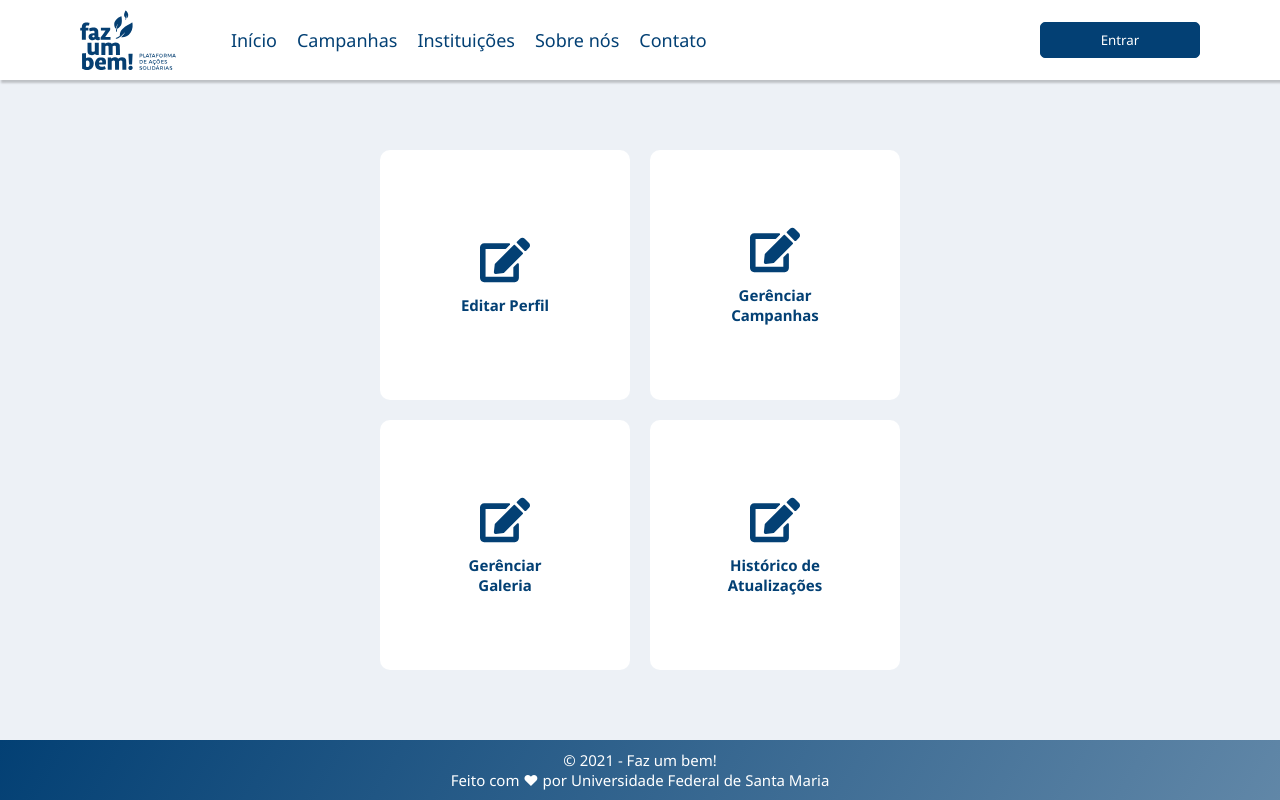
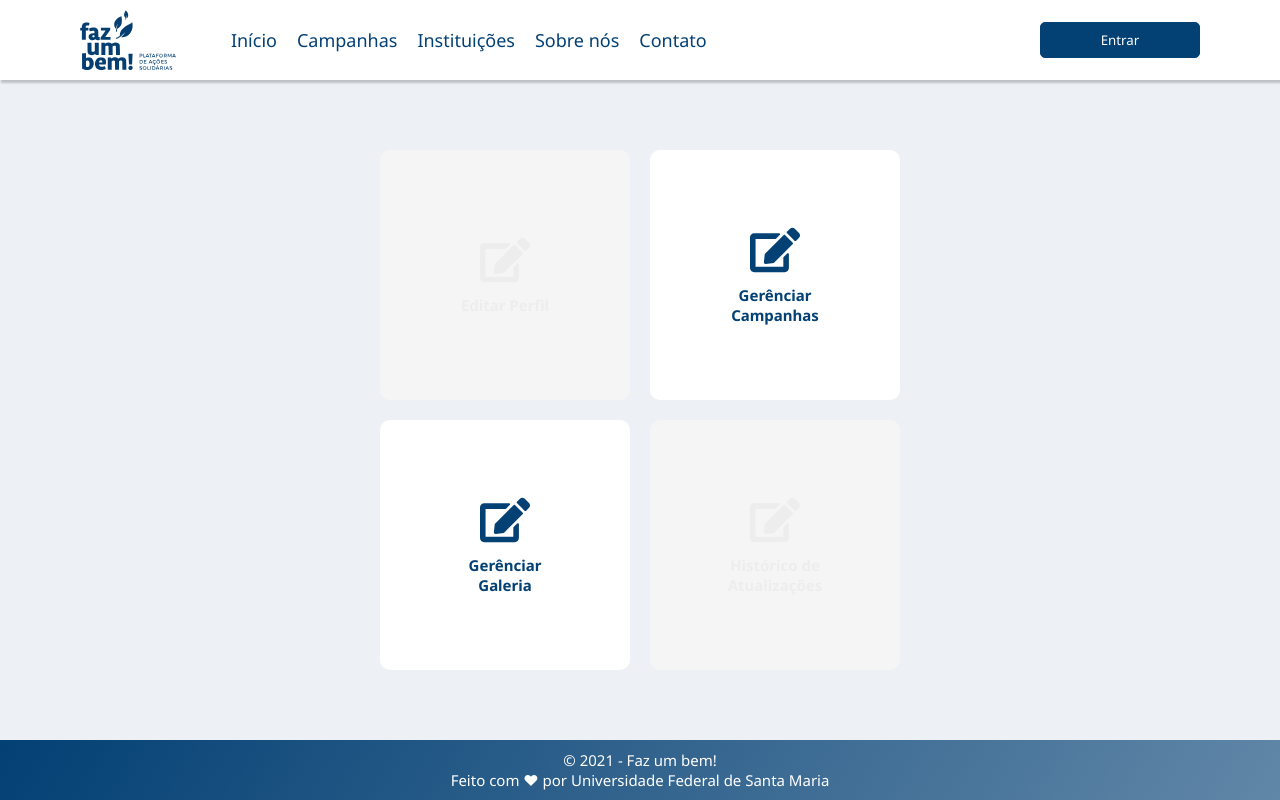
Before and after one commit to Faz-um-bem/frontend, a Next.js app: page /dashboard in a window 1280 px wide. Built offline with nearby package versions, Linux system fonts and the light colour scheme.

Commit message:
Botão desabilitado

```diff
--- a/src/components/OptionItem/styles.ts
+++ b/src/components/OptionItem/styles.ts
@@ -18,6 +18,19 @@ export const Container = styled.button`
   svg {
     color: var(--blue);
   }
+
+  &:disabled {
+    background: var(--background-disabled);
+    cursor: default;
+
+    svg {
+      color: var(--text-disabled);
+    }
+
+    h1 {
+      color: var(--text-disabled);
+    }
+  }
 `;
 
 export const Label = styled.h1`
--- a/src/styles/global.ts
+++ b/src/styles/global.ts
@@ -20,6 +20,9 @@ const GlobalStyles = createGlobalStyle`
     --text-secondary: #617480;
     --text-white: #FFFFFF;
     --description: #A0ACB2;
+
+    --background-disabled: #f5f5f5;
+    --text-disabled: #ededed;
   }
 
   * {
```
